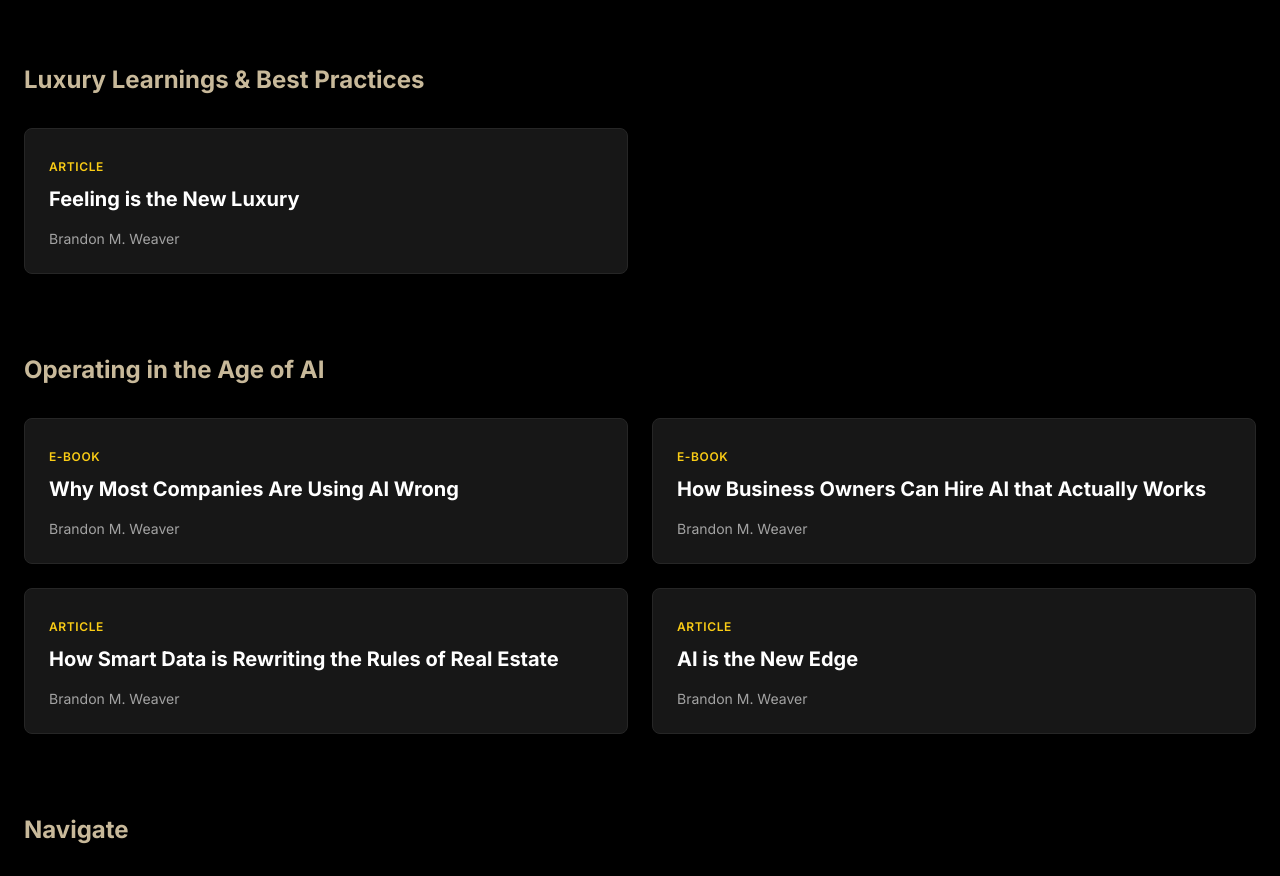
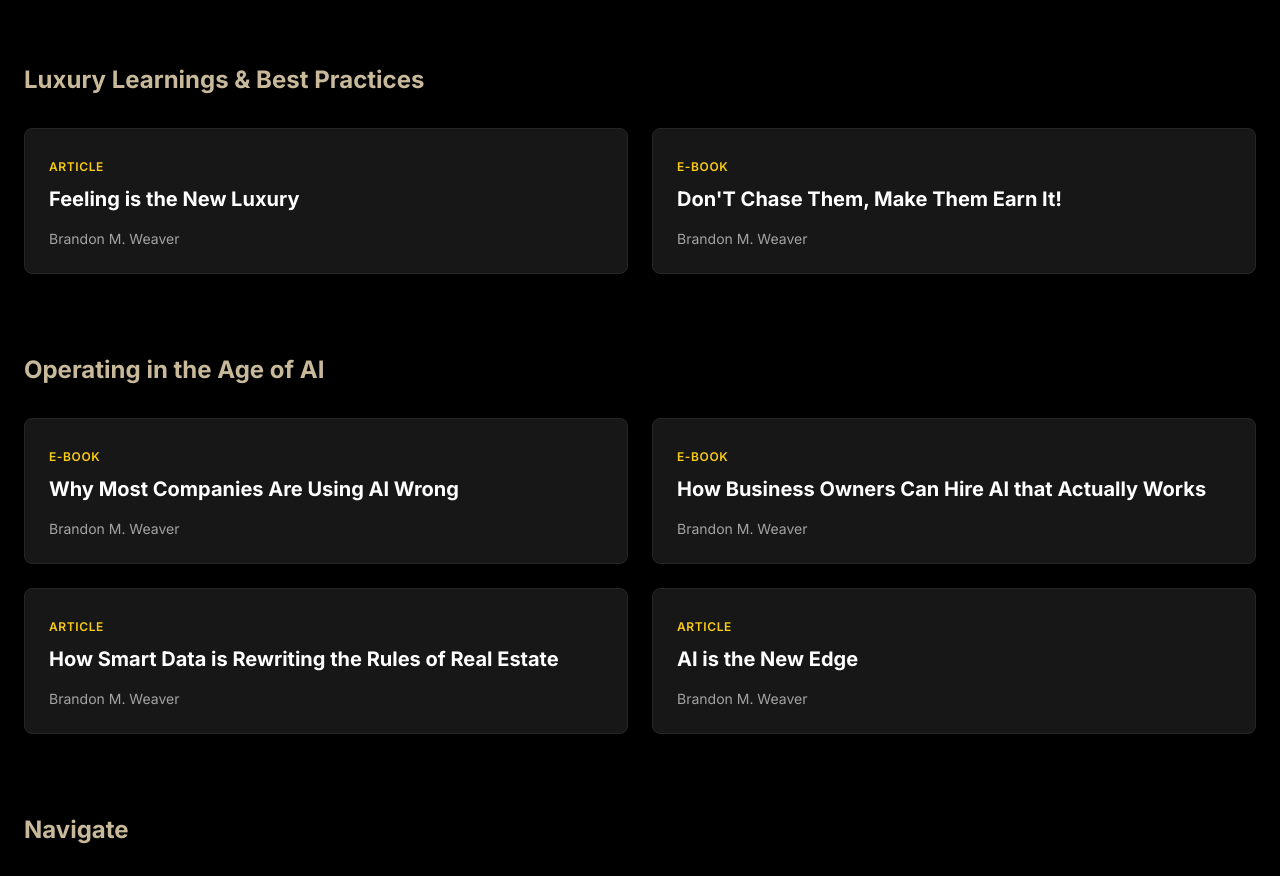
Before and after one commit to letsnavigatebmw/brandonmweaver, a React (Vite) app: page / in a window 1280 px wide. Shown: the part 8580-9456 px from the top of the page. Built offline with nearby package versions, Linux system fonts and the light colour scheme.

Commit message:
Add: Don'T Chase Them, Make Them Earn It! to Luxury Learnings & Best Practices

```diff
--- a/src/components/ThoughtLeadership.jsx
+++ b/src/components/ThoughtLeadership.jsx
@@ -176,6 +176,12 @@ export default function ThoughtLeadership() {
       publication: 'Brandon M. Weaver',
       link: 'https://drive.google.com/file/d/1eyd0vxq3D8xr8phIw2-w71P0EX7m5eVQ/view?usp=drive_link',
       type: 'Article',
+    },
+    {
+      title: "Don'T Chase Them, Make Them Earn It!",
+      publication: 'Brandon M. Weaver',
+      link: 'https://drive.google.com/file/d/1Dmr3uYRw38DMwO8oWA7j3FhN1AUU_AWn/view?usp=drive_link',
+      type: 'E-Book',
     },
   ]
 
```
